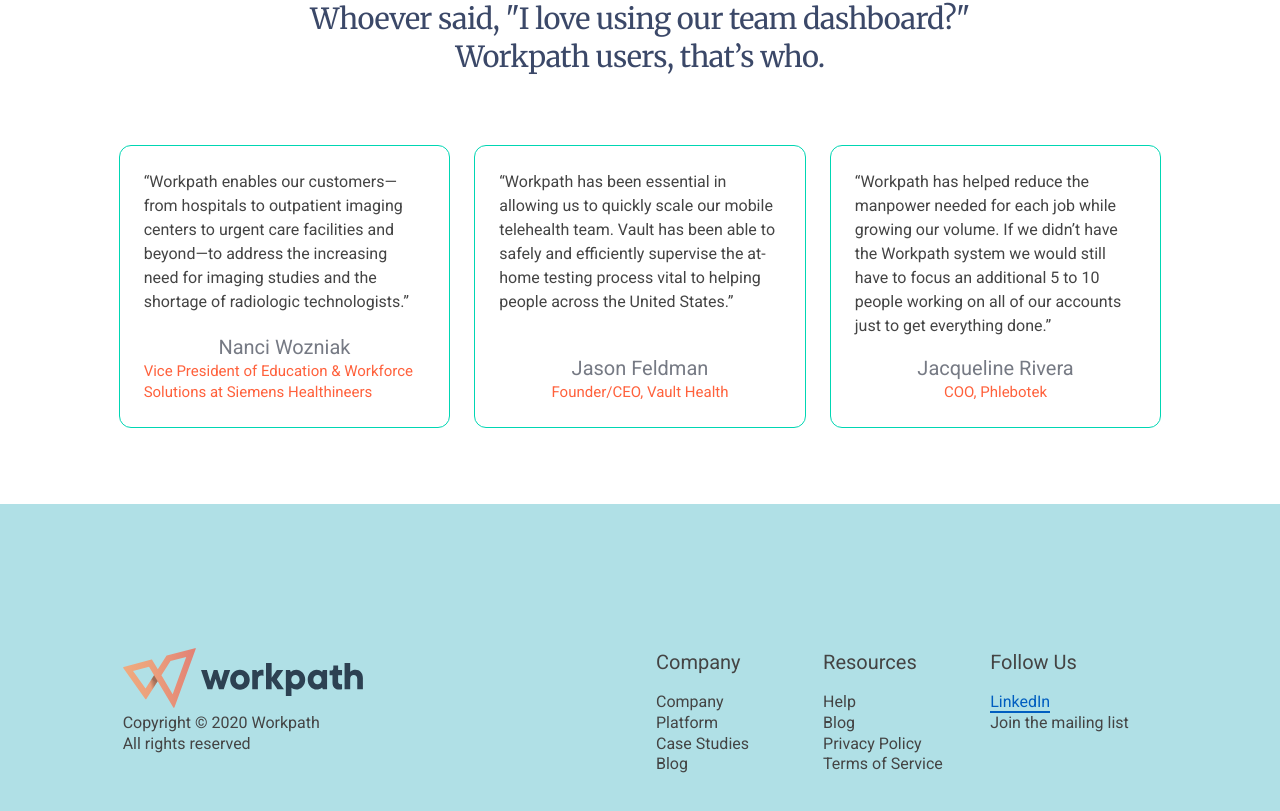
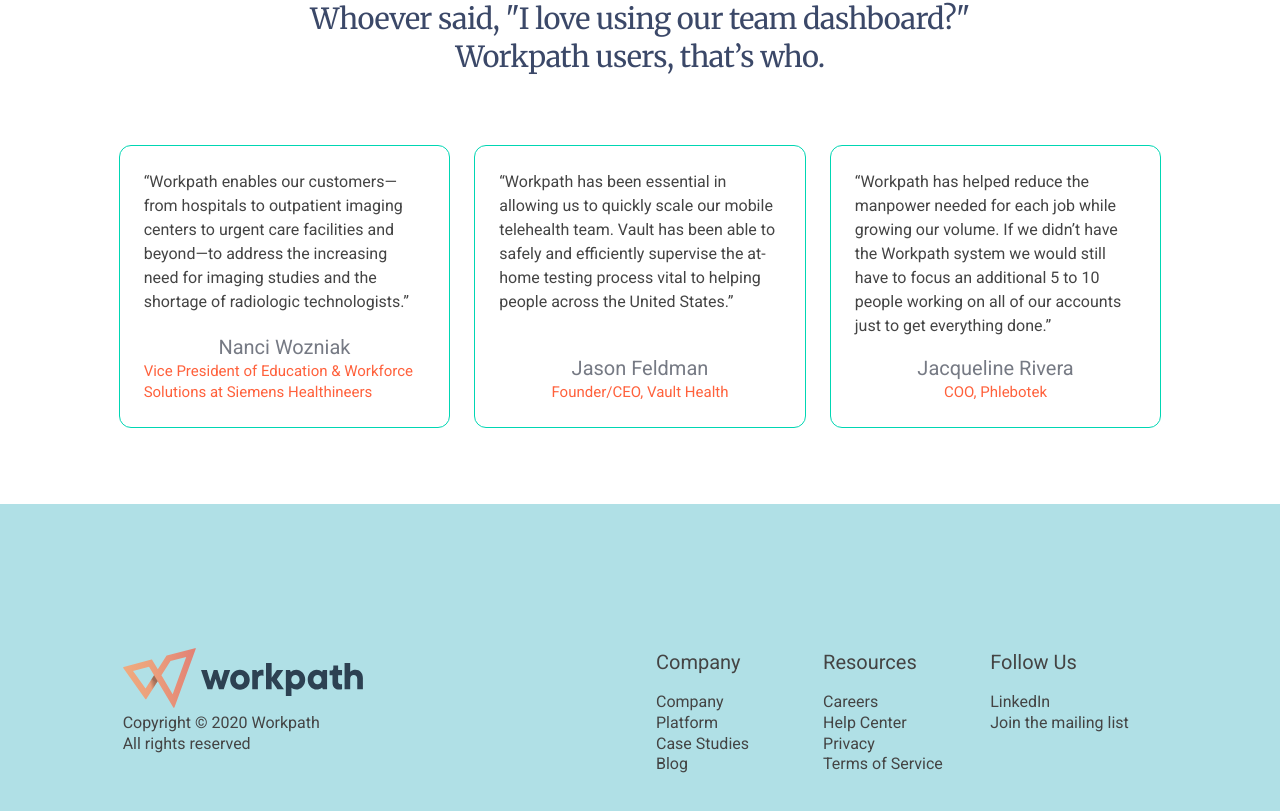
Before and after one commit to nickmjones/workpath.co, a Next.js app: page / in a window 1280 px wide. Shown: the part 4228-5039 px from the top of the page. Built offline with nearby package versions, Linux system fonts and the light colour scheme.

Commit message:
Updates and additions

```diff
--- a/components/footer.js
+++ b/components/footer.js
@@ -1,6 +1,8 @@
+import Link from "next/link";
+
 export default function Footer() {
   return (
-    <section className="breakout bgcolor-belaire padding-y-xxlarge">
+    <footer className="breakout bgcolor-belaire padding-y-xxlarge">
       <div className="columns">
 
         <div className="column">
@@ -17,20 +19,20 @@
           <div className="column no-pad padding-right-small">
             <p className="large">Company</p>
             <ul className="margin-top-small">
-              <li>Company</li>
-              <li>Platform</li>
-              <li>Case Studies</li>
-              <li>Blog</li>
+              <li><Link href="/company"><a>Company</a></Link></li>
+              <li><Link href="/platform"><a>Platform</a></Link></li>
+              <li><Link href="/casestudies"><a>Case Studies</a></Link></li>
+              <li><a href="https://blog.workpath.co">Blog</a></li>
             </ul>
           </div>
 
           <div className="column no-pad padding-right-small">
             <p className="large">Resources</p>
             <ul className="margin-top-small">
-              <li>Help</li>
-              <li>Blog</li>
-              <li>Privacy Policy</li>
-              <li>Terms of Service</li>
+              <li><Link href="/careers"><a>Careers</a></Link></li>
+              <li><a href="help.wrokpath.co">Help Center</a></li>
+              <li><Link href="/privacy"><a>Privacy</a></Link></li>
+              <li><Link href="/tos"><a>Terms of Service</a></Link></li>
             </ul>
           </div>
 
@@ -48,6 +50,6 @@
 
         </div>
       </div>
-    </section>
+    </footer>
   );
 }
--- a/styles/global.scss
+++ b/styles/global.scss
@@ -372,3 +372,9 @@
     }
   }
 }
+
+footer a {
+  text-decoration: none;
+  color: color(coal);
+  border: 0;
+}
```
